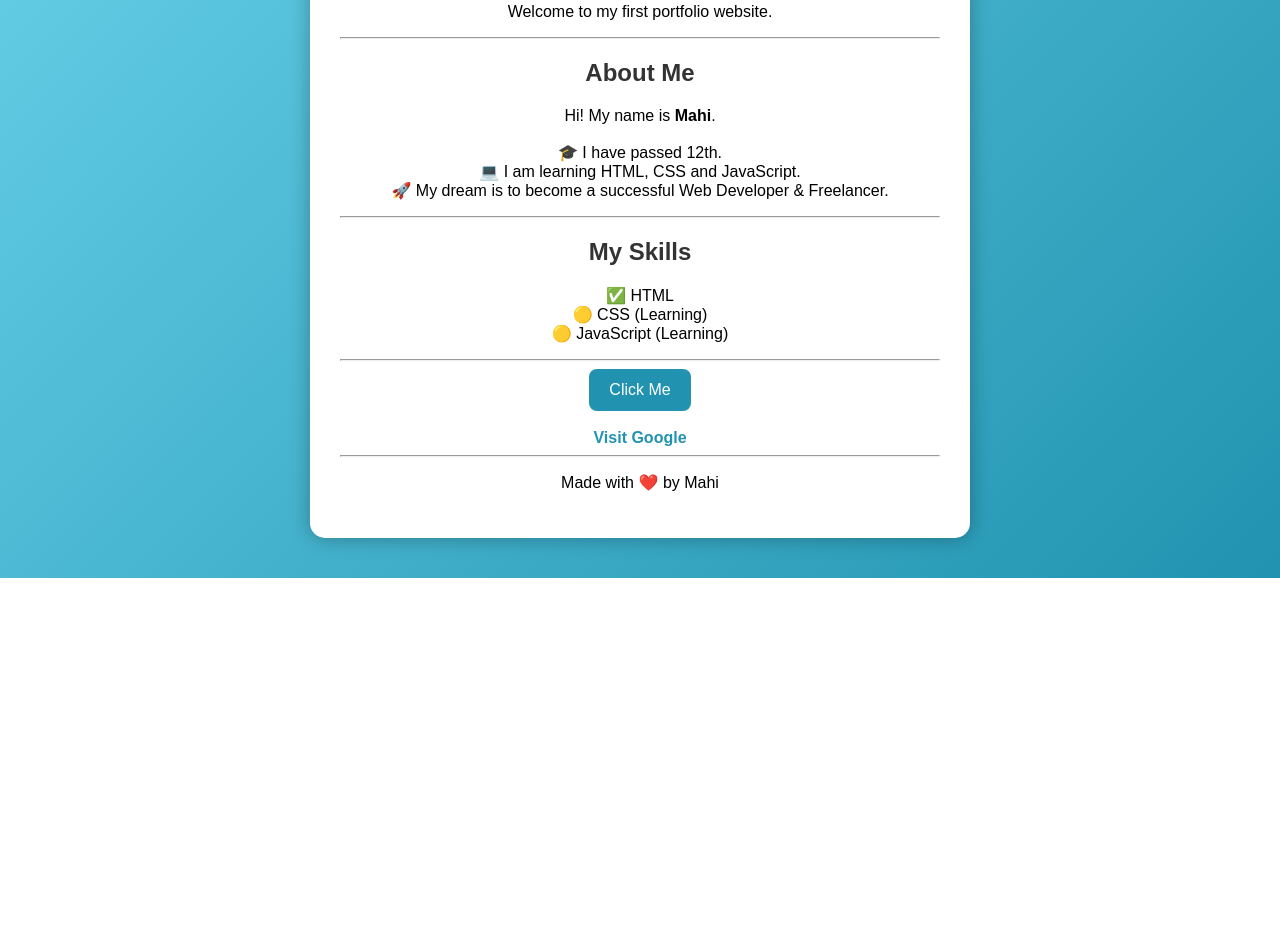
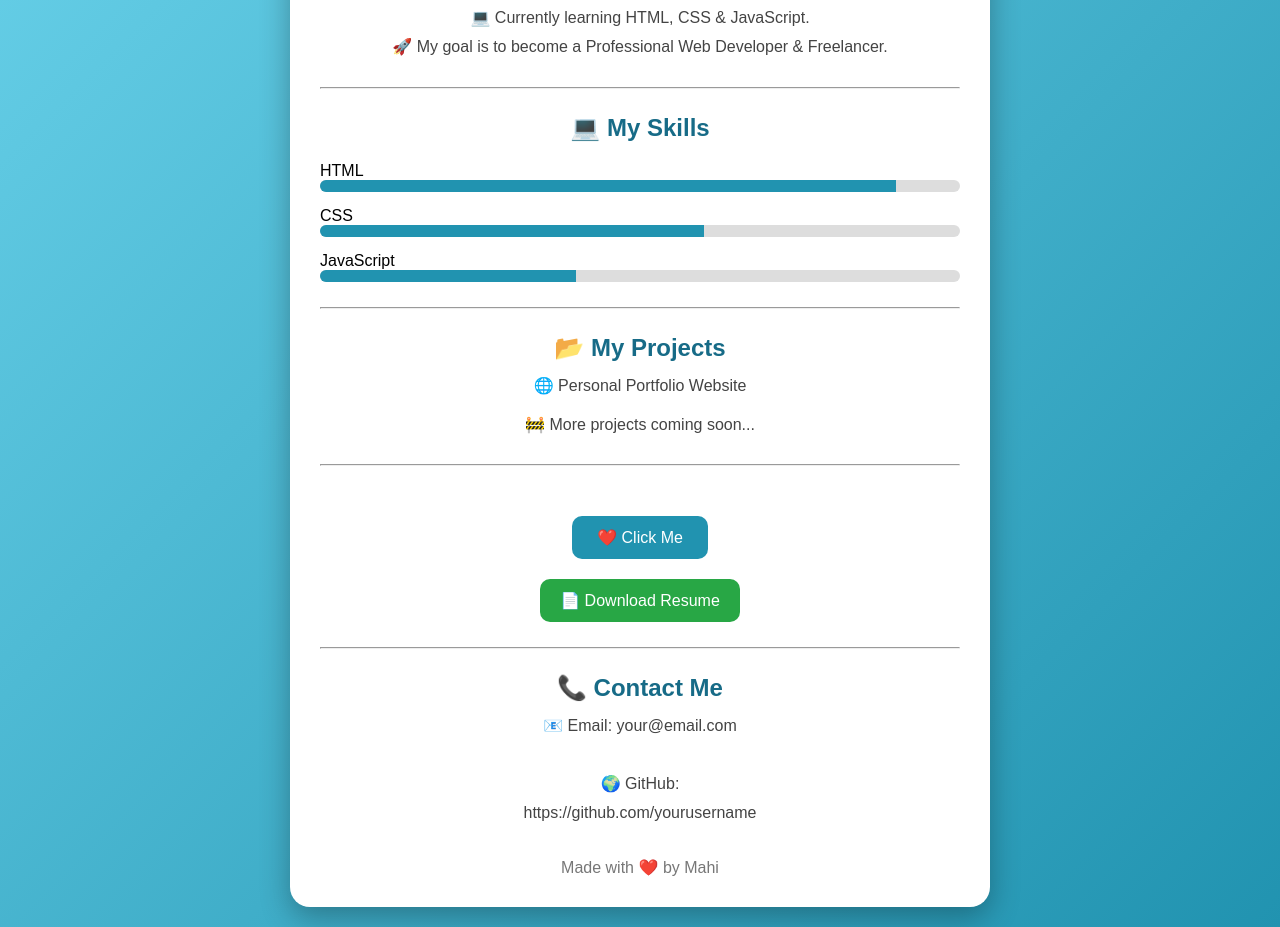
Before and after one commit to mouryamahi71-cmyk/my-first-website, a plain HTML site: page index.html in a window 1280 px wide. Shown: the part 342-1269 px from the top of the page. Before the commit the page ends 920 px from the top, so only its background shows below. Drawn offline with Linux system fonts and the light colour scheme.

Commit message:
Update index.html

```diff
--- a/index.html
+++ b/index.html
@@ -1,25 +1,33 @@
 <!DOCTYPE html>
-<html>
+<html lang="en">
 <head>
+<meta charset="UTF-8">
+<meta name="viewport" content="width=device-width, initial-scale=1.0">
+
 <title>Mahi's Portfolio</title>
 
 <style>
+
+*{
+margin:0;
+padding:0;
+box-sizing:border-box;
+}
+
 body{
-            margin:0;
 font-family:Arial,sans-serif;
 background:linear-gradient(135deg,#6dd5ed,#2193b0);
-            text-align:center;
-            color:white;
+padding:20px;
 }
 
 .container{
-            max-width:600px;
-            margin:40px auto;
-            background:white;
-            color:black;
+max-width:700px;
+margin:auto;
+background:#fff;
 padding:30px;
-            border-radius:15px;
-            box-shadow:0 0 20px rgba(0,0,0,0.3);
+border-radius:20px;
+box-shadow:0 10px 30px rgba(0,0,0,.3);
+text-align:center;
 }
 
 img{
@@ -27,87 +35,209 @@
 height:180px;
 border-radius:50%;
 border:5px solid #2193b0;
+object-fit:cover;
 }
 
 h1{
+margin-top:15px;
 color:#2193b0;
 }
 
 h2{
-            color:#333;
+margin-top:25px;
+color:#176b87;
+}
+
+p{
+margin-top:10px;
+line-height:1.8;
+color:#444;
+}
+
+hr{
+margin:25px 0;
+}
+
+.skills{
+text-align:left;
+margin-top:20px;
+}
+
+.skill{
+margin-bottom:15px;
+}
+
+.bar{
+background:#ddd;
+height:12px;
+border-radius:20px;
+overflow:hidden;
+}
+
+.fill{
+height:12px;
+background:#2193b0;
+}
+
+.html{
+width:90%;
+}
+
+.css{
+width:60%;
+}
+
+.js{
+width:40%;
 }
 
 button{
+margin-top:25px;
+padding:12px 25px;
 background:#2193b0;
 color:white;
-            padding:12px 20px;
 border:none;
-            border-radius:8px;
+border-radius:10px;
 font-size:16px;
 cursor:pointer;
+transition:.3s;
 }
 
 button:hover{
 background:#176b87;
+transform:scale(1.05);
 }
 
-        a{
+.resume{
+display:inline-block;
+margin-top:20px;
 text-decoration:none;
-            color:#2193b0;
-            font-weight:bold;
+background:#28a745;
+color:white;
+padding:12px 20px;
+border-radius:10px;
 }
+
+.resume:hover{
+background:#1e7e34;
+}
+
+.footer{
+margin-top:30px;
+color:#777;
+}
+
 </style>
+
 </head>
 
 <body>
 
 <div class="container">
 
-<img src="https://via.placeholder.com/180" alt="My Photo">
+<img src="mahi.jpg" alt="Mahi">
 
 <h1>👋 Hello, I'm Mahi</h1>
 
-<p>Welcome to my first portfolio website.</p>
+<p>Welcome to my professional portfolio website.</p>
 
 <hr>
 
-<h2>About Me</h2>
+<h2>🙋 About Me</h2>
 
 <p>
-Hi! My name is <b>Mahi</b>.<br><br>
+Hi! I'm <b>Mahi</b>.<br><br>
 
-🎓 I have passed 12th.<br>
-💻 I am learning HTML, CSS and JavaScript.<br>
-🚀 My dream is to become a successful Web Developer & Freelancer.
+🎓 I have completed 12th.<br>
+
+💻 Currently learning HTML, CSS & JavaScript.<br>
+
+🚀 My goal is to become a Professional Web Developer & Freelancer.
 </p>
 
 <hr>
 
-<h2>My Skills</h2>
+<h2>💻 My Skills</h2>
 
-<p>
-✅ HTML<br>
-🟡 CSS (Learning)<br>
-🟡 JavaScript (Learning)
-</p>
+<div class="skills">
+
+<div class="skill">
+HTML
+<div class="bar">
+<div class="fill html"></div>
+</div>
+</div>
+
+<div class="skill">
+CSS
+<div class="bar">
+<div class="fill css"></div>
+</div>
+</div>
+
+<div class="skill">
+JavaScript
+<div class="bar">
+<div class="fill js"></div>
+</div>
+</div>
+
+</div>
 
 <hr>
 
-<button onclick="alert('❤️ Thank You For Visiting My Website!')">
-Click Me
+<h2>📂 My Projects</h2>
+
+<p>🌐 Personal Portfolio Website</p>
+
+<p>🚧 More projects coming soon...</p>
+
+<hr>
+
+<button onclick="showMessage()">
+❤️ Click Me
 </button>
 
-<br><br>
+<br>
 
-<a href="https://www.google.com" target="_blank">
-Visit Google
+<a class="resume" href="#">
+📄 Download Resume
 </a>
 
 <hr>
 
-<p>Made with ❤️ by Mahi</p>
+<h2>📞 Contact Me</h2>
+
+<p>
+
+📧 Email: your@email.com
+
+<br><br>
+
+🌍 GitHub:
+<br>
+
+https://github.com/yourusername
+
+</p>
+
+<div class="footer">
+
+Made with ❤️ by Mahi
 
 </div>
 
+</div>
+
+<script>
+
+function showMessage(){
+
+alert("❤️ Thank You For Visiting My Portfolio!");
+
+}
+
+</script>
+
 </body>
 </html>
```
Lines whose indentation alone changed are shown as unchanged.
